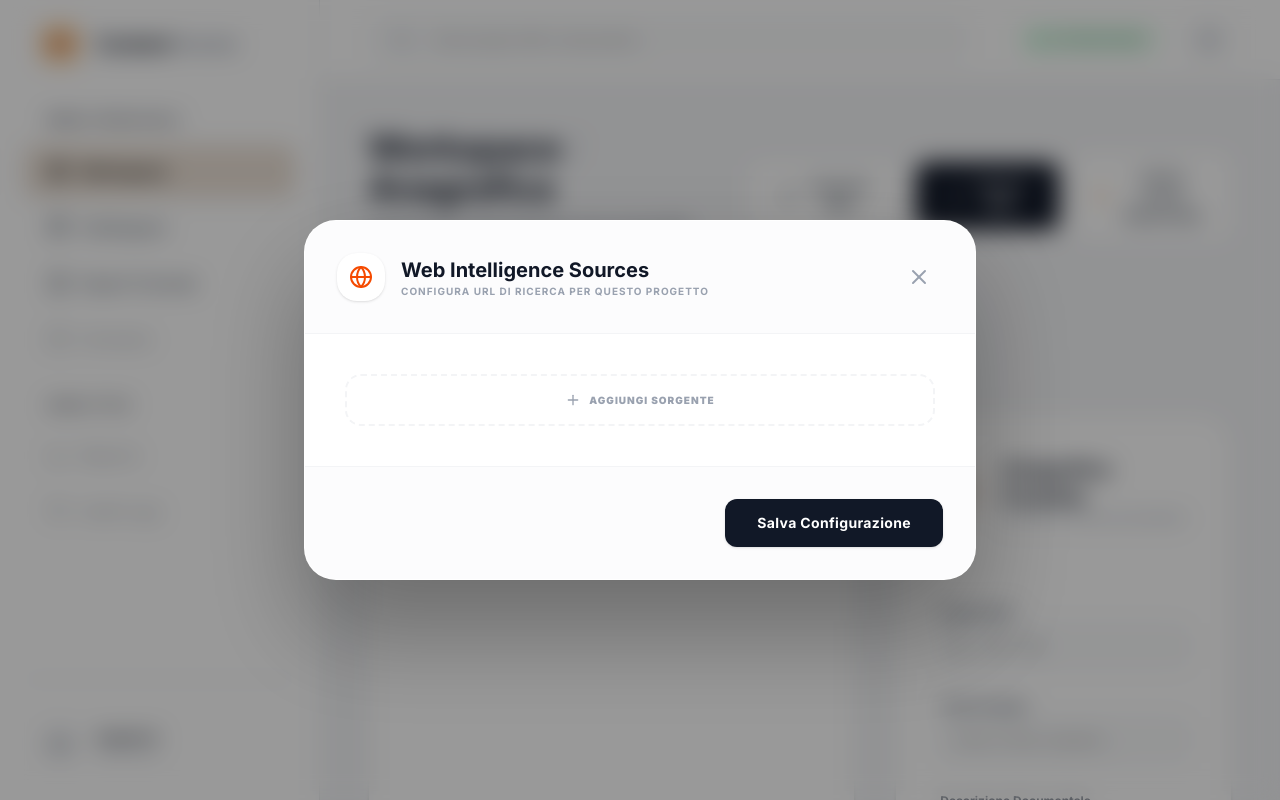
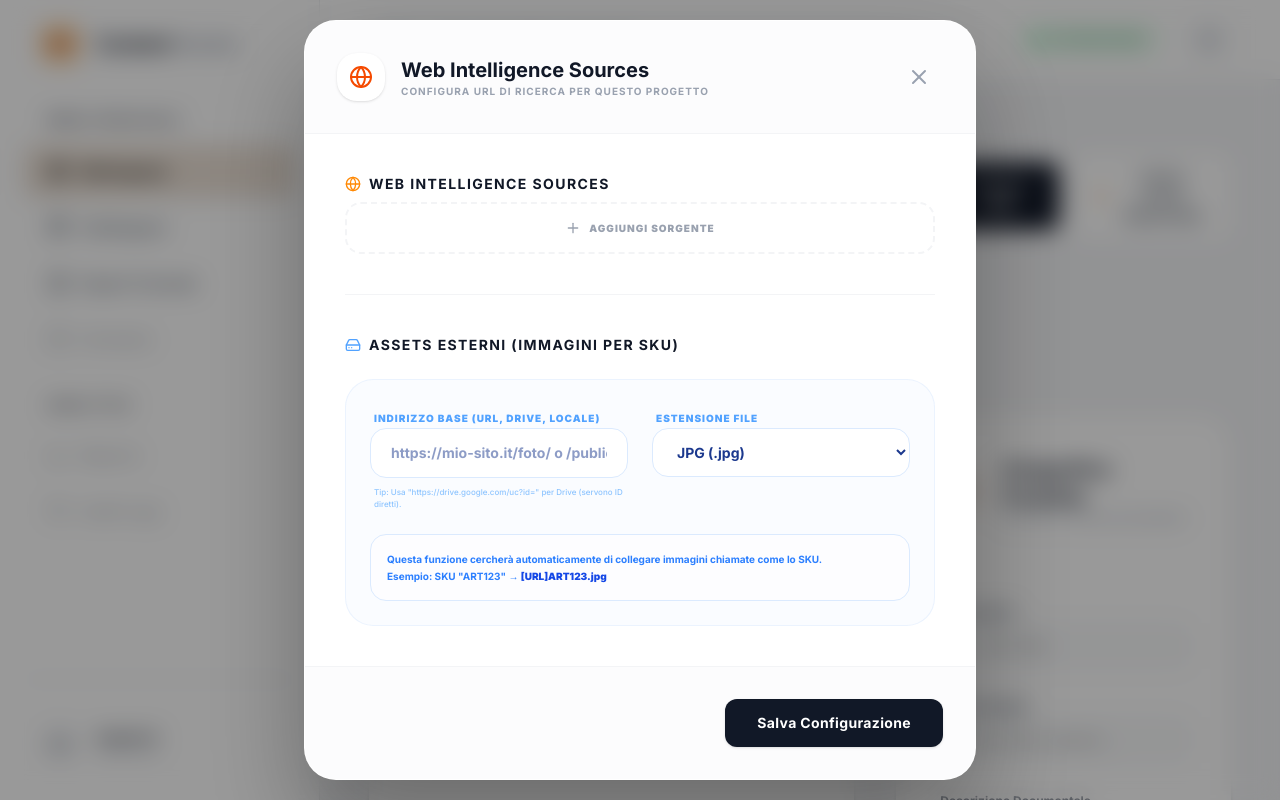
Before and after one commit to ago-debug/contenthunter, a Next.js app: page / in a window 1280 px wide. Both pictures are taken after a click on the button "Sorgenti Web". Shown: the top 800 px of the page. Built offline with nearby package versions, Linux system fonts and the light colour scheme.

Commit message:
Fix syntax errors and implement SKU-based image asset linking

```diff
--- a/components/WorkspaceClient.tsx
+++ b/components/WorkspaceClient.tsx
@@ -145,6 +145,9 @@ export default function WorkspaceClient() {
     // New ERP and Search States
     const [searchSources, setSearchSources] = useState<any[]>([]);
     const [showSettings, setShowSettings] = useState(false);
+    const [assetBaseUrl, setAssetBaseUrl] = useState("");
+    const [assetExtension, setAssetExtension] = useState(".jpg");
+    const [isMatchingAssets, setIsMatchingAssets] = useState(false);
     const [editingProduct, setEditingProduct] = useState<any | null>(null);
     const [erpSearchQuery, setErpSearchQuery] = useState("");
     const [pickerSearchQuery, setPickerSearchQuery] = useState("");
@@ -405,6 +408,50 @@ export default function WorkspaceClient() {
 
         setProducts(newProducts);
         toast.success(`Data Sync: ${newProducts.length} records processed against listino.`);
+    };
+
+    const bulkMatchSkuAssets = async () => {
+        if (!assetBaseUrl) {
+            toast.warning("Configurazione Mancante: Imposta un indirizzo base (URL o Percorso) nelle impostazioni.");
+            setShowSettings(true);
+            return;
+        }
+
+        setIsMatchingAssets(true);
+        toast.info(`Asset Linker: Generazione link per ${products.length} prodotti...`);
+
+        const newProducts = products.map(p => {
+            if (!p.sku) return p;
+
+            // Clean SKU for filename
+            const cleanSku = p.sku.replace(/[^a-zA-Z0-9]/g, '');
+            const assetUrl = assetBaseUrl.endsWith('/') ? assetBaseUrl : assetBaseUrl + '/';
+            const fullUrl = `${assetUrl}${cleanSku}${assetExtension}`;
+
+            const updated = { ...p };
+            const newImages = [...p.images];
+
+            // Check if slot 0 is empty or keep it? User wants to "write the link"
+            // We overwrite or add to slot 0 if empty
+            if (newImages.length === 0 || !newImages[0].url) {
+                newImages[0] = { id: `asset-${Date.now()}-${p.sku}`, url: fullUrl };
+            } else {
+                // If already has images, maybe add as a new slot if not already present
+                const exists = newImages.some(img => img.url === fullUrl);
+                if (!exists) {
+                    newImages.push({ id: `asset-${Date.now()}-${p.sku}`, url: fullUrl });
+                }
+            }
+
+            updated.images = newImages;
+            return updated;
+        });
+
+        setTimeout(() => {
+            setProducts(newProducts);
+            setIsMatchingAssets(false);
+            toast.success("Asset SKU collegati con successo! Verifica le anteprime.");
+        }, 1500);
     };
 
     const extractFromPdf = async (url: string) => {
@@ -833,14 +880,33 @@ export default function WorkspaceClient() {
                             </button>
                         </div>
                     )}
+
+                    {assetBaseUrl && pdfPages.length > 0 && (
+                        <div className="flex items-center gap-3 border-l border-gray-100 pl-4">
+                            <button
+                                onClick={bulkMatchSkuAssets}
+                                disabled={isMatchingAssets}
+                                className={`px-6 py-3.5 rounded-xl font-bold text-sm flex items-center gap-3 transition-all shadow-lg ${isMatchingAssets ? 'bg-gray-100 text-gray-400 cursor-not-allowed' : 'bg-blue-600 text-white hover:bg-blue-700 shadow-blue-900/10'}`}
+                            >
+                                {isMatchingAssets ? (
+                                    <RefreshCw className="w-5 h-5 animate-spin" />
+                                ) : (
+                                    <HardDrive className="w-5 h-5" />
+                                )}
+                                Associa Asset SKU
+                            </button>
+                        </div>
+                    )}
+                </div>
+            </div>
+
             <input type="file" ref={fileInputRef} onChange={handleUpload} accept=".pdf" className="hidden" />
             <input type="file" ref={csvInputRef} onChange={handleCSVUpload} accept=".csv,.xlsx,.xls" className="hidden" />
-                </div>
-            </div>
 
             {/* CSV Mapping Interface */}
             <AnimatePresence>
-                {showMapping && (
+                {
+                    showMapping && (
                         <motion.div
                             initial={{ height: 0, opacity: 0 }}
                             animate={{ height: "auto", opacity: 1 }}
@@ -922,11 +988,12 @@ export default function WorkspaceClient() {
                                 </div>
                             </div>
                         </motion.div>
-                )}
-            </AnimatePresence>
+                    )
+                }
+            </AnimatePresence >
 
             {/* ERP Navigation Tabs */}
-            <div className="flex items-center gap-4 p-1 bg-gray-100/30 w-fit rounded-2xl border border-gray-100">
+            < div className="flex items-center gap-4 p-1 bg-gray-100/30 w-fit rounded-2xl border border-gray-100" >
                 <button
                     onClick={() => setCurrentView('workspace')}
                     className={`px-8 py-3 rounded-xl text-sm font-bold flex items-center gap-2 transition-all ${currentView === 'workspace' ? 'bg-white shadow-md text-[#111827] scale-105' : 'text-gray-400 hover:text-gray-600'}`}
@@ -941,7 +1008,7 @@ export default function WorkspaceClient() {
                     <Database className="w-4 h-4" />
                     Gestione ERP
                 </button>
-            </div>
+            </div >
 
             <AnimatePresence mode="wait">
                 {currentView === 'workspace' ? (
@@ -2043,7 +2110,13 @@ export default function WorkspaceClient() {
                                     <X className="w-6 h-6" />
                                 </button>
                             </div>
-                            <div className="p-10 space-y-8">
+                            <div className="p-10 space-y-10 max-h-[70vh] overflow-y-auto custom-scrollbar">
+                                {/* Web Sources Section */}
+                                <div className="space-y-4">
+                                    <div className="flex items-center gap-2 mb-2">
+                                        <Globe className="w-4 h-4 text-orange-400" />
+                                        <h3 className="text-sm font-black uppercase tracking-widest text-[#111827]">Web Intelligence Sources</h3>
+                                    </div>
                                     <div className="space-y-4">
                                         {searchSources.map((source, sIdx) => (
                                             <div key={sIdx} className="flex items-center gap-4 p-4 bg-gray-50/50 rounded-2xl border border-gray-100 group transition-all hover:bg-white hover:shadow-md">
@@ -2089,6 +2162,51 @@ export default function WorkspaceClient() {
                                         </button>
                                     </div>
                                 </div>
+
+                                <div className="h-px bg-gray-100" />
+
+                                {/* External Assets Section */}
+                                <div className="space-y-6">
+                                    <div className="flex items-center gap-2">
+                                        <HardDrive className="w-4 h-4 text-blue-400" />
+                                        <h3 className="text-sm font-black uppercase tracking-widest text-[#111827]">Assets Esterni (Immagini per SKU)</h3>
+                                    </div>
+                                    <div className="grid grid-cols-1 md:grid-cols-2 gap-6 p-6 bg-blue-50/30 rounded-[28px] border border-blue-100/50">
+                                        <div className="space-y-2">
+                                            <label className="text-[10px] font-black uppercase tracking-widest text-blue-400 ml-1">Indirizzo Base (URL, Drive, Locale)</label>
+                                            <input
+                                                value={assetBaseUrl}
+                                                onChange={(e) => setAssetBaseUrl(e.target.value)}
+                                                placeholder="https://mio-sito.it/foto/ o /public/assets/"
+                                                className="w-full px-5 py-3.5 bg-white border border-blue-100 rounded-2xl text-sm font-bold text-blue-900 outline-none focus:ring-4 focus:ring-blue-100 transition-all"
+                                            />
+                                            <p className="text-[8px] text-blue-300 font-medium px-1">Tip: Usa "https://drive.google.com/uc?id=" per Drive (servono ID diretti).</p>
+                                        </div>
+                                        <div className="space-y-2">
+                                            <label className="text-[10px] font-black uppercase tracking-widest text-blue-400 ml-1">Estensione File</label>
+                                            <select
+                                                value={assetExtension}
+                                                onChange={(e) => setAssetExtension(e.target.value)}
+                                                className="w-full px-5 py-3.5 bg-white border border-blue-100 rounded-2xl text-sm font-bold text-blue-900 outline-none focus:ring-4 focus:ring-blue-100 transition-all"
+                                            >
+                                                <option value=".jpg">JPG (.jpg)</option>
+                                                <option value=".jpeg">JPEG (.jpeg)</option>
+                                                <option value=".png">PNG (.png)</option>
+                                                <option value=".webp">WEBP (.webp)</option>
+                                                <option value=".pdf">PDF (.pdf)</option>
+                                            </select>
+                                        </div>
+                                        <div className="md:col-span-2">
+                                            <div className="p-4 bg-white/60 rounded-2xl border border-blue-100">
+                                                <p className="text-[10px] text-blue-500 font-bold leading-relaxed">
+                                                    Questa funzione cercherà automaticamente di collegare immagini chiamate come lo SKU.<br />
+                                                    Esempio: SKU "ART123" → <span className="text-blue-700 font-black">{assetBaseUrl || '[URL]'}{"ART123"}{assetExtension}</span>
+                                                </p>
+                                            </div>
+                                        </div>
+                                    </div>
+                                </div>
+                            </div>
                             <div className="p-8 bg-gray-50/50 border-t border-gray-100 flex justify-end">
                                 <button
                                     onClick={() => {
```
Lines whose indentation alone changed are shown as unchanged.
